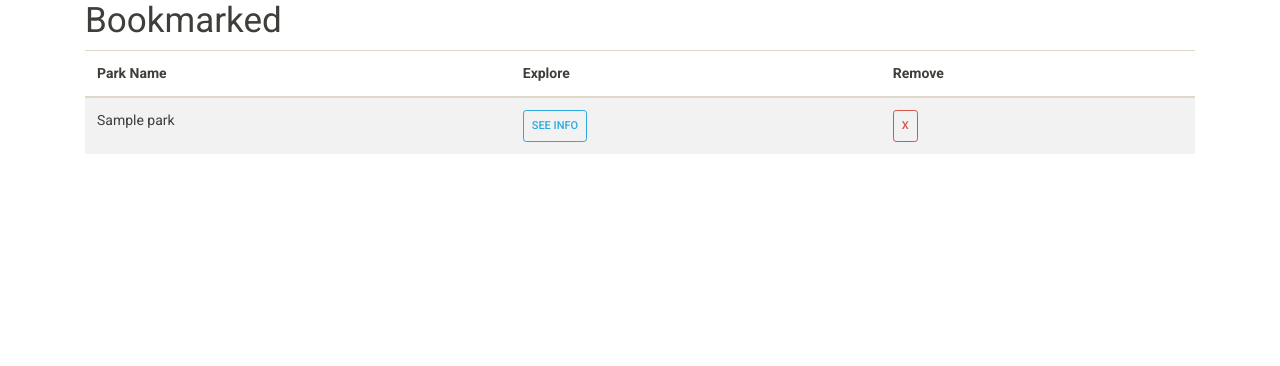
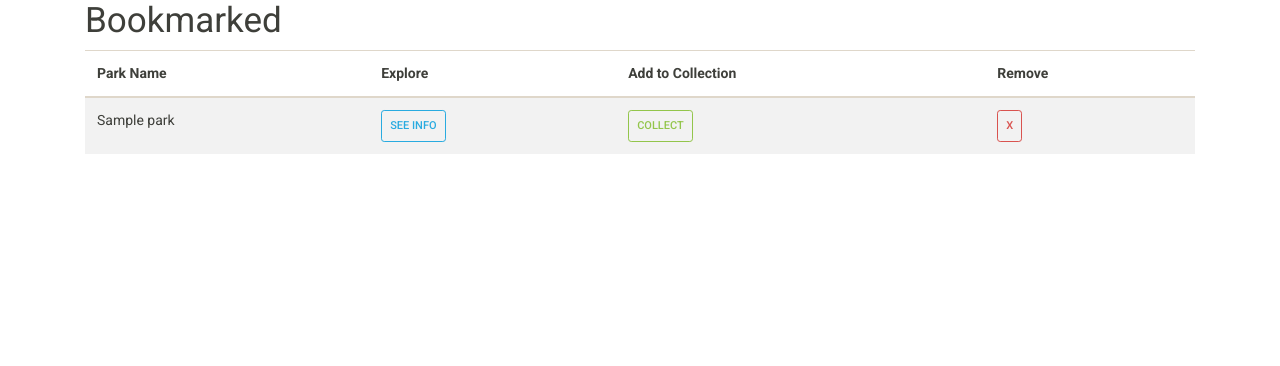
Before and after one commit to hsiangj/capstone-one, a Flask app: template templates/users/bookmarked.html in a window 1280 px wide. Shown: the part 54-420 px from the top of the page. Run offline with Flask 3, Linux system fonts and the light colour scheme; the template is opened without the code that fills it: values that come from a table or form of the project are taken from there, others are empty; tables that the repository leaves empty hold one stand-in row (values such as "Sample post"); data that the repository does not hold is empty; some libraries are stand-ins or nearby versions.

Commit message:
Add table column for collection

```diff
--- a/templates/users/bookmarked.html
+++ b/templates/users/bookmarked.html
@@ -13,6 +13,7 @@
         <tr>
           <th scope="col">Park Name</th>
           <th scope="col">Explore</th>
+          <th scope="col">Add to Collection</th>
           <th scope="col">Remove</th>
         </tr>
       </thead>
@@ -28,8 +29,13 @@
         <button class="btn btn-sm btn-outline-info" formaction="/park/{{u.park_code}}" formmethod="GET">See info</button>
       </td>
       </form>
+      <td>
+        <button class="btn btn-sm btn-outline-success" id="bookmark-to-collect-btn">{% if u.park_code in g.user.collected|map(attribute="park_code") %}Collected!{% else %}Collect{% endif %}</button>
+      </td>
+      <td>
+        <button class="btn btn-sm btn-outline-danger" id="delete-bookmarked-btn">x</button>
+      </td>
 
-        <td><button class="btn btn-sm btn-outline-danger" id="delete-bookmarked-btn">x</button></td>
       </tr>
       {% endfor %}
     {% endif %}
```
Lines whose indentation alone changed are shown as unchanged.
